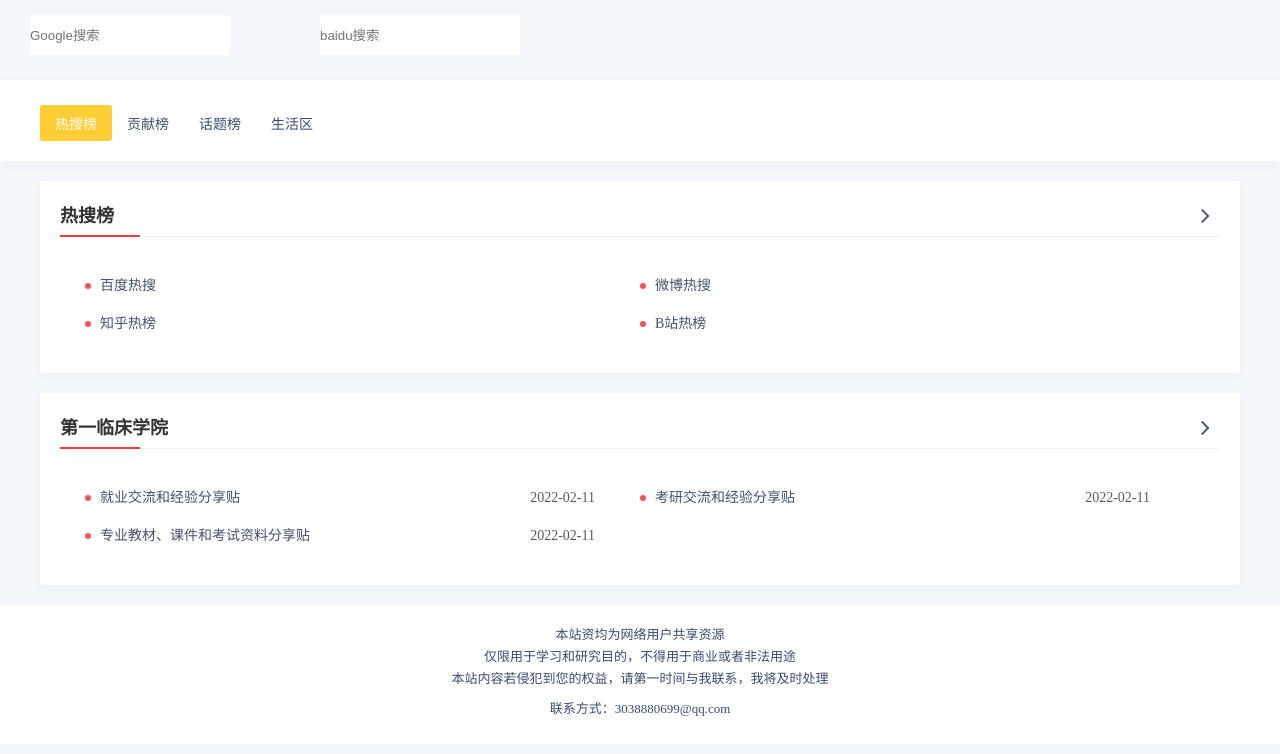
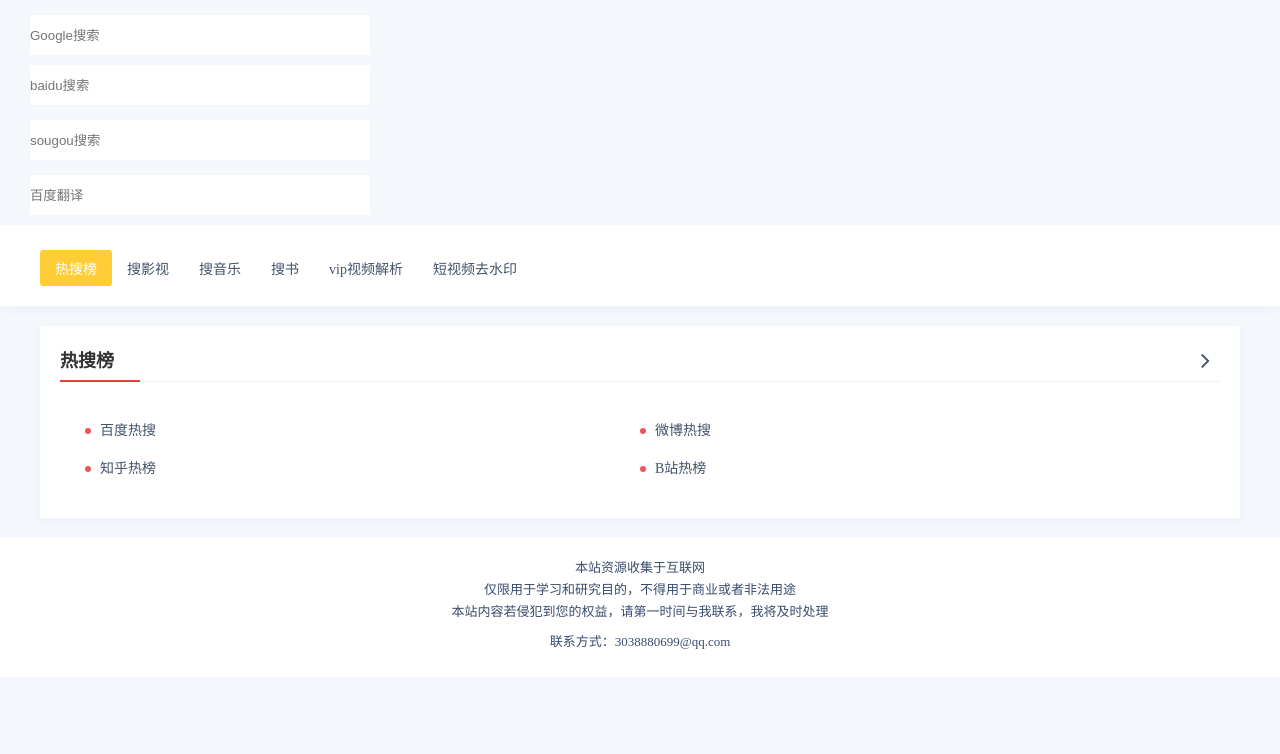
Before and after one commit to causalwyf/newsearch, a plain HTML site: page index.html in a window 1280 px wide. Drawn offline with Linux system fonts and the light colour scheme.

Commit message:
Update index.html

```diff
--- a/index.html
+++ b/index.html
@@ -22,7 +22,7 @@
 
     <div class="form-group">
 
-      <input  style="height: 40px;width: 200px;  position: relative; left: 30px;top: 15px;" onblur="if (value ==''){value=''}" onfocus="this.select()" name="key" type="text" class="form-control" placeholder="Google搜索">
+      <input  style="height: 40px;width: 340px;  position: relative; left: 30px;top: 15px;" onblur="if (value ==''){value=''}" onfocus="this.select()" name="key" type="text" class="form-control" placeholder="Google搜索">
 
     </div>
 
@@ -32,19 +32,45 @@
 
     <div class="form-group">
 
-      <input style="height: 40px;width: 200px; position: relative; left: 320px; bottom: 25px;" onblur="if (value ==''){value=''}" onfocus="this.select()" name="key" type="text" class="form-control" placeholder="baidu搜索">
+      <input style="height: 40px;width: 340px; position: relative; left: 30px;margin-bottom: 10px; margin-top: 25px;" onblur="if (value ==''){value=''}" onfocus="this.select()" name="key" type="text" class="form-control" placeholder="baidu搜索">
 
     </div>
   </form>
 
+  <FORM name="f_g3" onsubmit="return(s_3())" class="navbar-form navbar-left" role="search">
+
+    <div class="form-group">
+
+      <input style="height: 40px;width: 340px; position: relative; left: 30px;margin-bottom: 10px; margin-top: 5px;"  onblur="if (value ==''){value=''}" onfocus="this.select()" name="key" type="text" class="form-control" placeholder="sougou搜索">
+
+    </div>
+
+
+
+  </form>
+  <FORM name="f_g6" onsubmit="return(s_6())" class="navbar-form navbar-left" role="search">
+
+    <div class="form-group">
+
+      <input style="height: 40px;width: 340px; position: relative; left: 30px;margin-bottom: 10px; margin-top: 5px;" onblur="if (value ==''){value=''}" onfocus="this.select()" name="key" type="text" class="form-control" placeholder="百度翻译">
+
+    </div>
+
+
+  </form>
 
 <div class=header>
  <div id=nav class=box>
  <ul>
  <li class=active><a href="#C1">热搜榜</a></li>
- <li><a href="#C4">贡献榜</a></li>
- <li><a href=></a>话题榜</li>
- <li><a href=></a>生活区</li>
+ <li><a href="https://flowus.cn/share/2432f809-9ca4-4940-8597-118bd7e69073">搜影视</a></li>
+ <li><a href="https://flowus.cn/share/7dd5736b-56bb-40ed-99cf-4afd331da7c4">搜音乐</a></li>
+
+ <li><a href="https://flowus.cn/share/b1af3a24-a620-4ccc-91ab-0c7a8ffe1cc1">搜书</a></li>
+ <li><a href="https://causalwyf.github.io/newvideo/">vip视频解析</a></li>
+
+ <li><a href="https://api.spapi.cn/">短视频去水印</a></li>
+
 
  </ul>
 
@@ -77,36 +103,12 @@
  </div>
  </div>
 </div>
-<div class=box>
- <div class=cont>
- <div class=infohd>
- <div class=info_tab>
- <span class=on>第一临床学院</span>
- <a class=more title=查看更多 href=></a>
- <b class=line></b>
- </div>
- </div>
- <div class="index_list clearfix">
- <ul class=clearfix>
- <li><span>2022-02-11</span><a href=https://docs.qq.com/doc/DQ1BYTU9vYVZKWldj>就业交流和经验分享贴</a></li>
- <li><span>2022-02-11</span><a href=https://docs.qq.com/doc/DQ0x3RlZkS25DZERD>考研交流和经验分享贴</a></li>
-<li><span>2022-02-11</span><a href=https://docs.qq.com/doc/DQ21vbmxEZ0RDSENm>专业教材、课件和考试资料分享贴</a></li>
-</ul>
- </div>
- </div>
-</div>
-
-
-
-
-
-
 
 <script type="text/javascript">
 
 function s_1()
 
-{window.open("https://www.youdao.com/w/#keyfrom="+encodeURI(f_g1.key.value));return false;};
+{window.open("https://search.xn--pckl1n.tw/search?q="+encodeURI(f_g1.key.value));return false;};
 
 function s_2()
 
@@ -132,7 +134,7 @@ function s_6()
 
 <div class=footer>
  <div class=box>
- <p>本站资均为网络用户共享资源<br>仅限用于学习和研究目的，不得用于商业或者非法用途<br>本站内容若侵犯到您的权益，请第一时间与我联系，我将及时处理</p>
+ <p>本站资源收集于互联网<br>仅限用于学习和研究目的，不得用于商业或者非法用途<br>本站内容若侵犯到您的权益，请第一时间与我联系，我将及时处理</p>
  <p>联系方式：3038880699@qq.com</p>
 
  </div>
```
